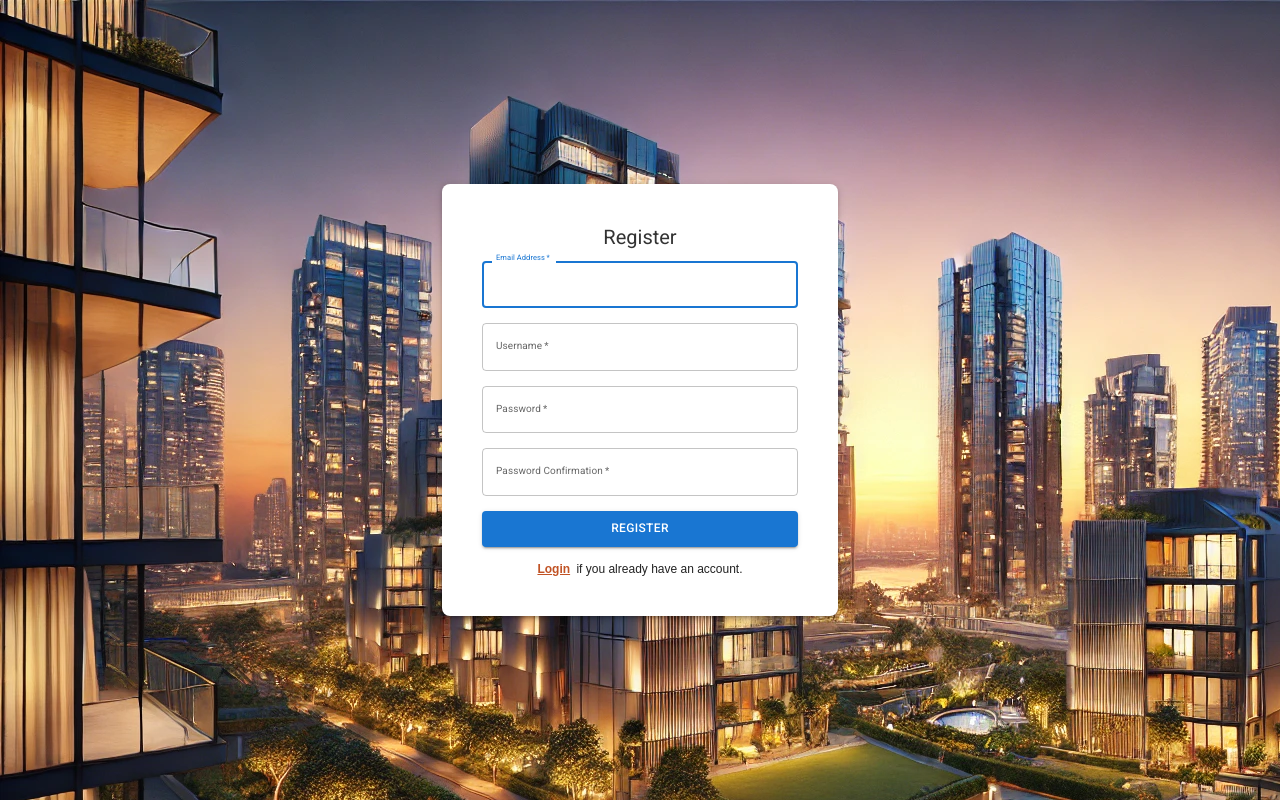
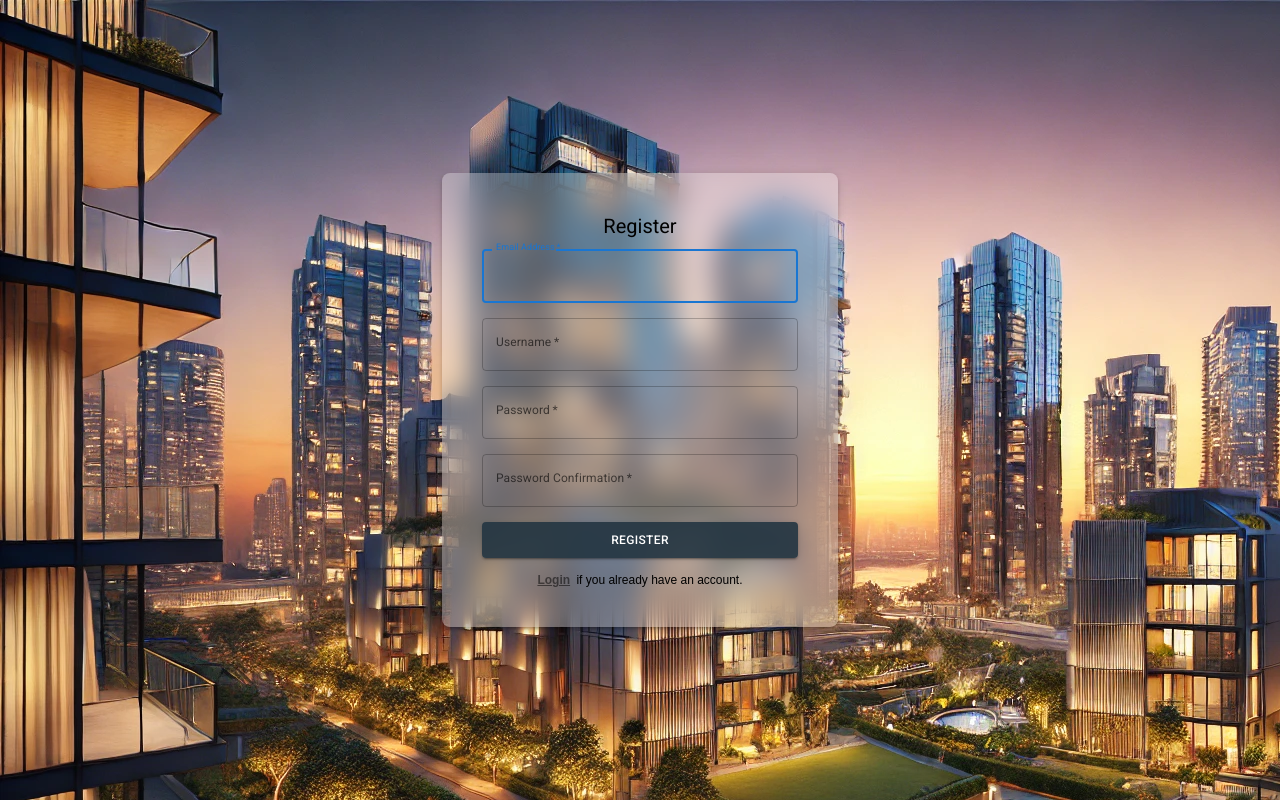
Before and after one commit to kobrak1/real-estate-app, a React (Vite) app in the folder client/: page /auth/register in a window 1280 px wide. Built offline with nearby package versions, Linux system fonts and the light colour scheme; no server answers; a web font is replaced by a local one.

Commit message:
modified: added backdrop blur filter for both Login and Register pages

```diff
--- a/client/src/pages/LoginPage/LoginPage.scss
+++ b/client/src/pages/LoginPage/LoginPage.scss
@@ -12,11 +12,13 @@
       max-width: 400px;
       text-align: center;
       border-radius: 8px;
+      background-color: rgb(255, 255, 255, .3);
+      backdrop-filter: blur(15px);
 
       .login-title {
         font-size: 2rem;
         margin-bottom: 1rem;
-        color: $login-button;
+        color: #000000;
       }
 
       .login-field {
@@ -36,6 +38,7 @@
 
         .MuiFormHelperText-root {
           font-size: 1.1rem;
+          color: #950707;
         }
       }
 
@@ -55,12 +58,17 @@
 
       .login-navigator {
         font-size: 1.2rem;
+        color: rgb(0, 0, 0);
 
         .link {
           margin-right: .3rem;
           text-decoration: underline;
           font-weight: bold;
-          color: #c15325;
+          color: rgb(0, 0, 0, .5);
+
+          &:hover {
+            color: rgb(0, 0, 0);
+          }
         }
       }
     }
--- a/client/src/pages/RegisterPage/RegisterPage.scss
+++ b/client/src/pages/RegisterPage/RegisterPage.scss
@@ -1,3 +1,5 @@
+@import "../../styles/variables/auth_page_variables.scss";
+
 .login-container {
     display: flex;
     align-items: center;
@@ -10,19 +12,38 @@
       max-width: 400px;
       text-align: center;
       border-radius: 8px;
+      background-color: rgb(255, 255, 255, .3);
+      backdrop-filter: blur(15px);
 
       .login-title {
         font-size: 2rem;
         margin-bottom: 1rem;
-        color: #333;
+        color: #000000;
       }
 
       .login-field {
         margin-bottom: 1.5rem;
+
+        .MuiInputBase-input {
+          font-size: 1.4rem;
+        }
+
+        .MuiInputLabel-root {
+          font-size: 1.2rem;
+        }
+
+        .MuiInputLabel-shrink {
+          font-size: 1.2rem;
+        }
+
+        .MuiFormHelperText-root {
+          font-size: 1.1rem;
+          color: #950707;
+        }
       }
 
       .login-button {
-        background-color: #1976d2;
+        background-color: $login-button;
         color: #fff;
         padding: 0.75rem;
         margin-bottom: 1.5rem;
@@ -30,18 +51,23 @@
         font-size: 1.2rem;
 
         &:hover {
-          background-color: #115293;
+          background-color: $login-button-hover;
         }
       }
 
       .login-navigator {
         font-size: 1.2rem;
+        color: rgb(0, 0, 0);
 
         .link {
           margin-right: .3rem;
           text-decoration: underline;
           font-weight: bold;
-          color: #c15325;
+          color: rgb(0, 0, 0, .5);
+
+          &:hover {
+            color: rgb(0, 0, 0);
+          }
         }
       }
     }
```
